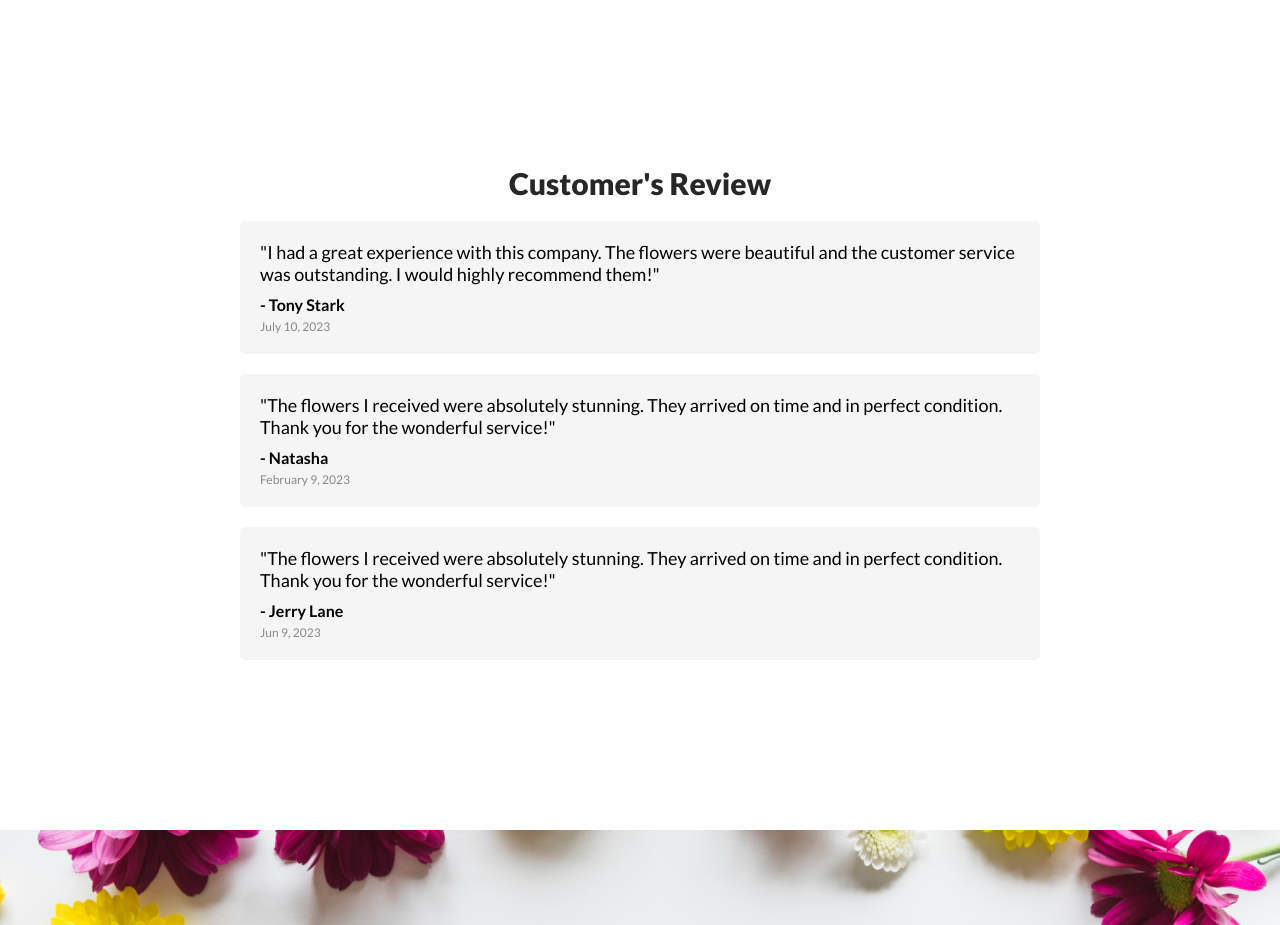
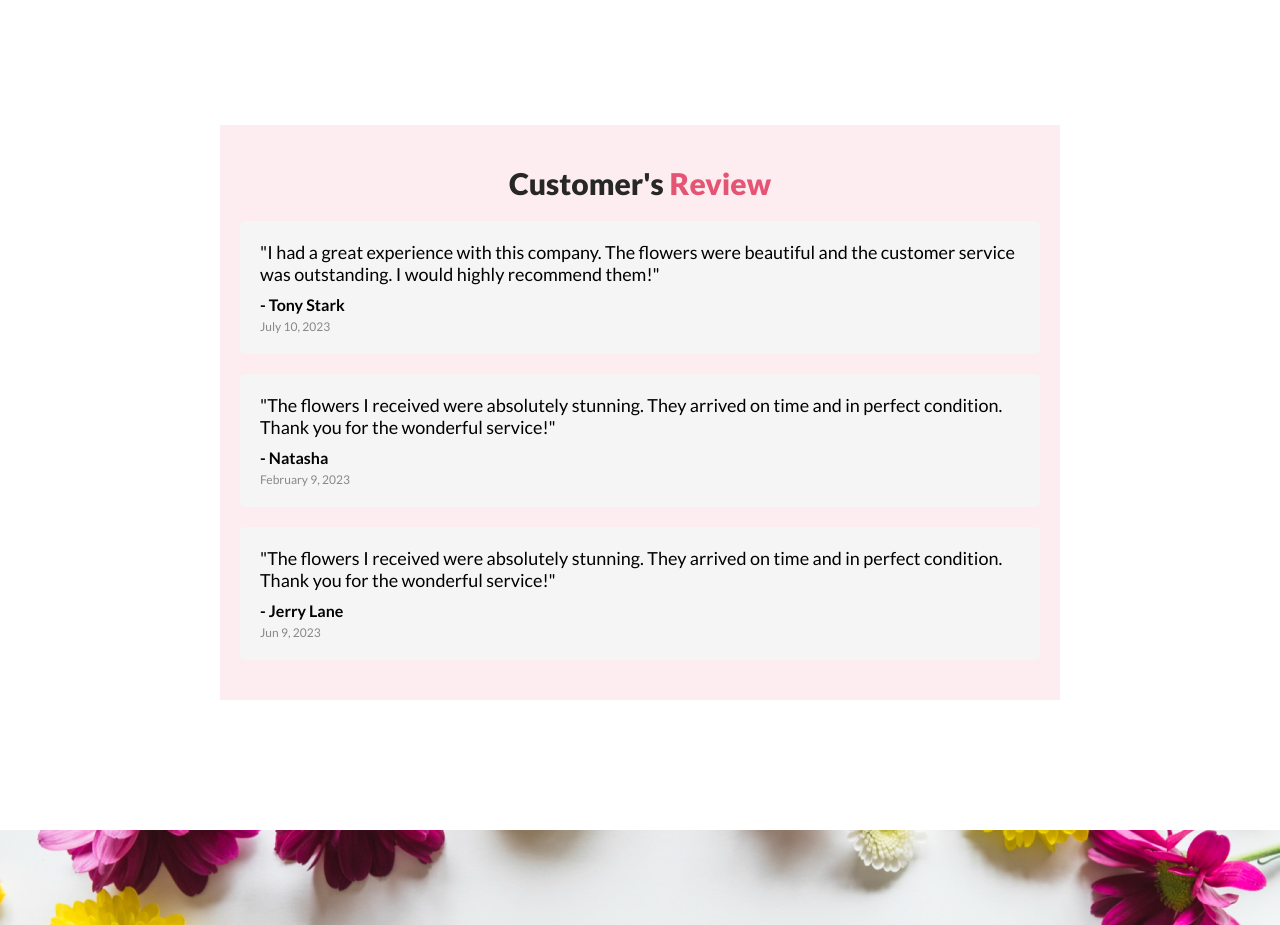
Before and after one commit to TahsinAhammed10/flower-shop-assignment, a plain HTML site: page index.html in a window 1280 px wide. Shown: the part 2720-3645 px from the top of the page. Drawn offline with Linux system fonts and the light colour scheme.

Commit message:
final submission

```diff
--- a/index.html
+++ b/index.html
@@ -100,7 +100,7 @@
         <!-- customer review section starts -->
         <section>
             <div class="reviewMain">
-                <div class="reviewTop">Customer's Review</div>
+                <div class="reviewTop">Customer's <span class="offerColor">Review</span></div>
                 <div class="review">
                     <p>"I had a great experience with this company. The flowers were beautiful and the customer service
                         was
--- a/style.css
+++ b/style.css
@@ -133,6 +133,7 @@ main section {
     max-width: 800px;
     margin: 0 auto;
     padding: 20px;
+    background-color: rgba(229, 84, 115, 0.10);
 }
 .reviewMain .reviewTop{
     padding: 20px;
```
